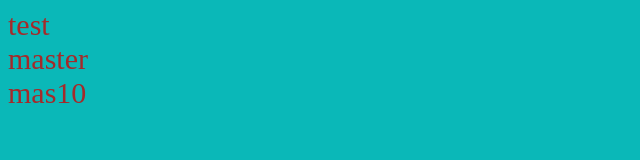
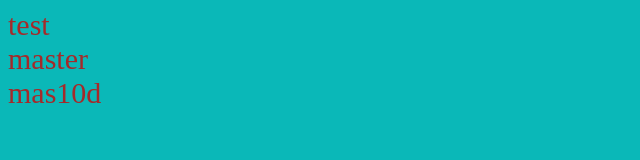
Before and after one commit to Mihon0623/project1, a plain HTML site: page index.html in a window 1280 px wide. Shown: the full height of the page, 0-640 px from the left. Drawn offline with Linux system fonts and the light colour scheme.

Commit message:
kommit clone

```diff
--- a/index.html
+++ b/index.html
@@ -10,7 +10,7 @@
 
     <div class="g1">test</div>
     <div class="g1">master</div>
-    <div class="g1">mas10</div>
+    <div class="g1">mas10d</div>
 
 
 
```
